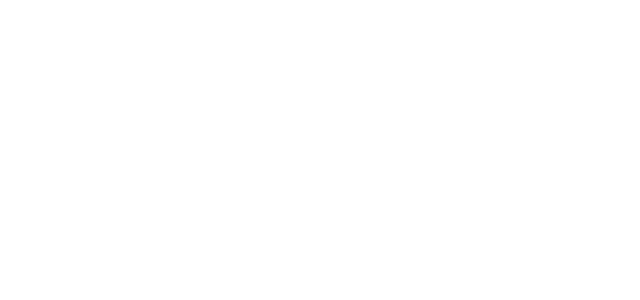
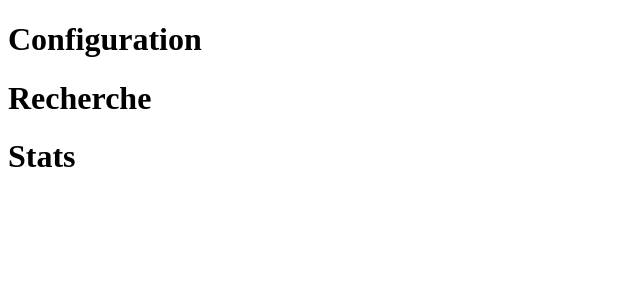
Before and after one commit to NathanLEFORT/TP_Vue, a Vue app: page / in a window 1280 px wide. Shown: the top 300 px of the page, without its empty margins (0-640 px from the left). Built offline with nearby package versions, Linux system fonts and the light colour scheme.

Commit message:
initialisation v2

```diff
--- a/src/App.vue
+++ b/src/App.vue
@@ -1,10 +1,18 @@
 <template>
-
+  <div>
+    <Configuration/>
+    <Recherche/>
+    <Stats/>
+  </div>
 </template>
 
 <script>
+import Configuration from "@/components/Configuration";
+import Recherche from "@/components/Recherche";
+import Stats from "@/components/Stats";
 export default {
-  name: "Configuration"
+  name: "App",
+  components: {Configuration, Stats, Recherche}
 }
 </script>
 
--- a/src/components/Configuration.vue
+++ b/src/components/Configuration.vue
@@ -1,5 +1,5 @@
 <template>
-
+  <h1>Configuration</h1>
 </template>
 
 <script>
--- a/src/components/Recherche.vue
+++ b/src/components/Recherche.vue
@@ -1,5 +1,5 @@
 <template>
-
+  <h1>Recherche</h1>
 </template>
 
 <script>
--- a/src/components/Stats.vue
+++ b/src/components/Stats.vue
@@ -1,5 +1,5 @@
 <template>
-
+  <h1>Stats</h1>
 </template>
 
 <script>
```
